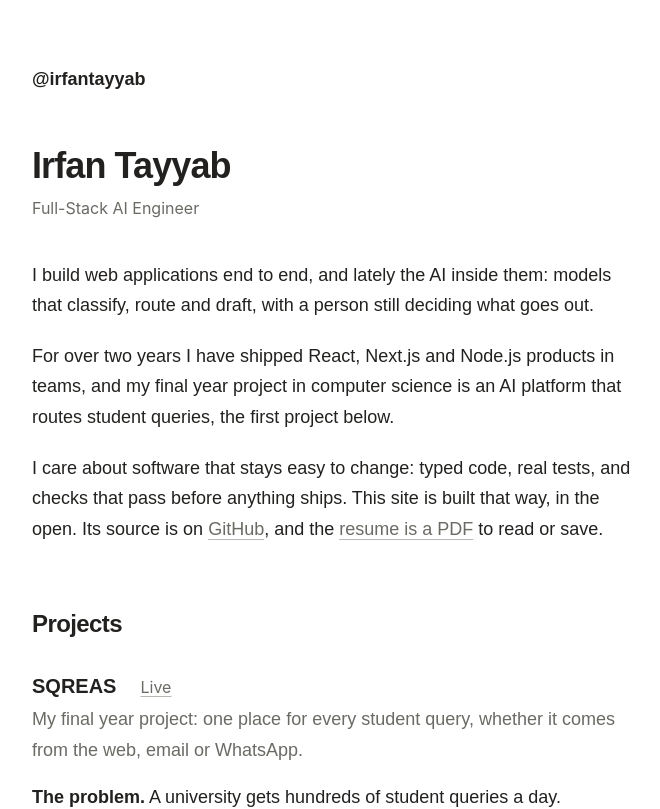
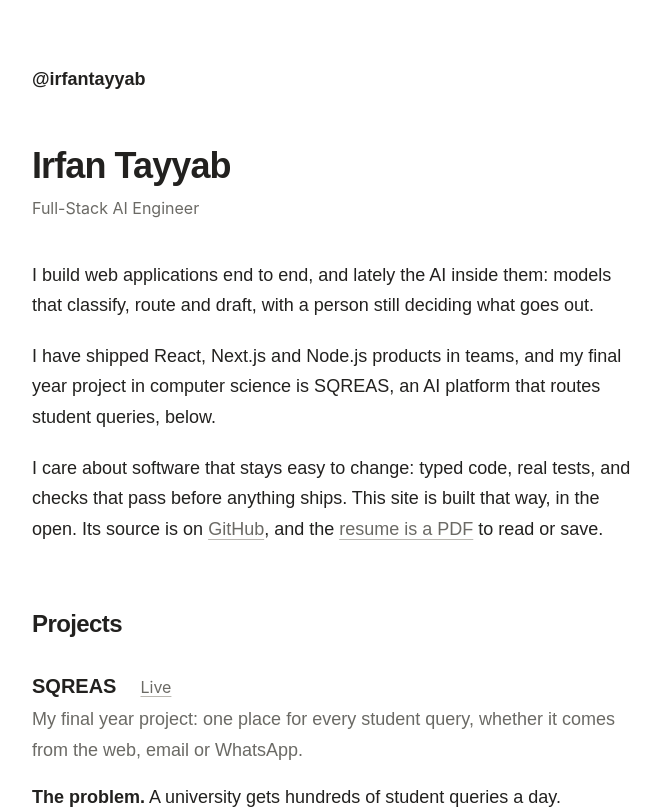
Before and after one commit to irfantayyab/irfantayyab, a Next.js app in the folder apps/web/: page / in a window 1280 px wide. Shown: the top 809 px of the page, without its empty margins (308-968 px from the left). Built offline with nearby package versions, Linux system fonts and the light colour scheme; no server answers; a web font is replaced by a local one.

Commit message:
fix(web): keep the bio free of facts outside the claims

```diff
--- a/apps/web/src/app/page.tsx
+++ b/apps/web/src/app/page.tsx
@@ -26,9 +26,9 @@ export default function HomePage() {
           what goes out.
         </p>
         <p>
-          For over two years I have shipped React, Next.js and Node.js products
-          in teams, and my final year project in computer science is an AI
-          platform that routes student queries, the first project below.
+          I have shipped React, Next.js and Node.js products in teams, and my
+          final year project in computer science is SQREAS, an AI platform that
+          routes student queries, below.
         </p>
         <p>
           I care about software that stays easy to change: typed code, real
```
